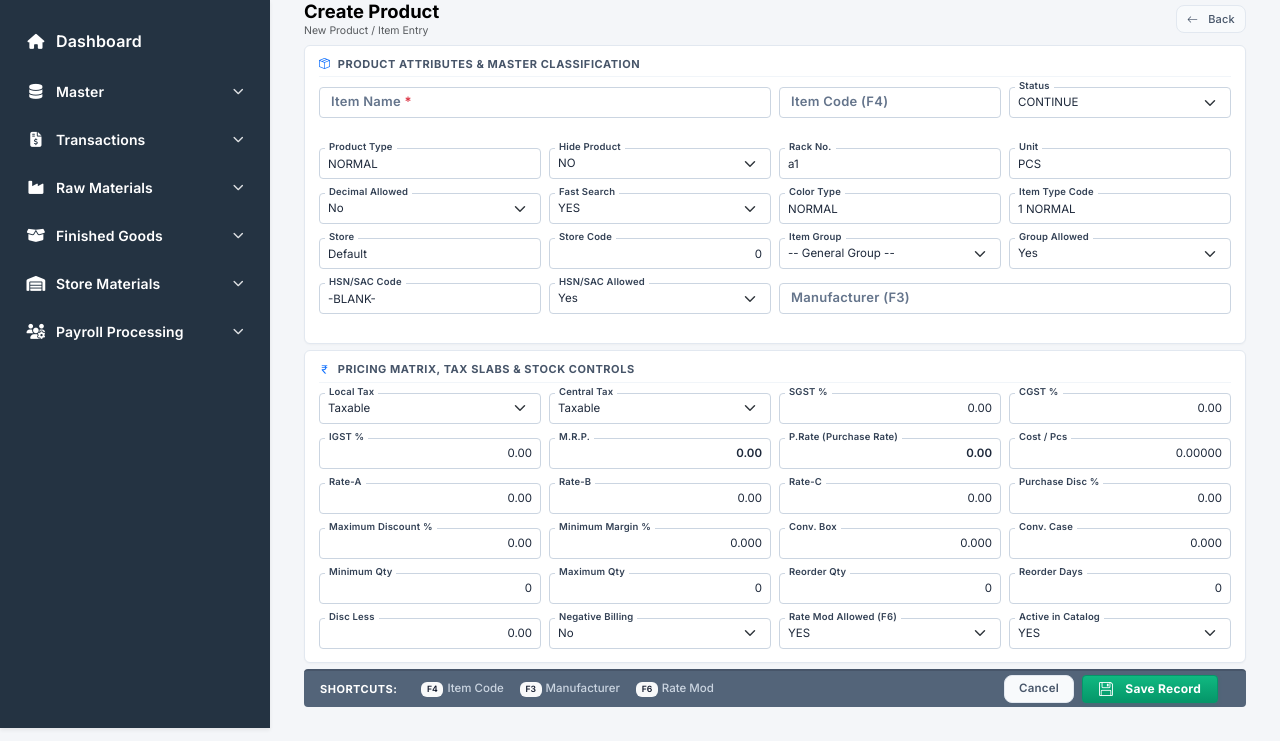
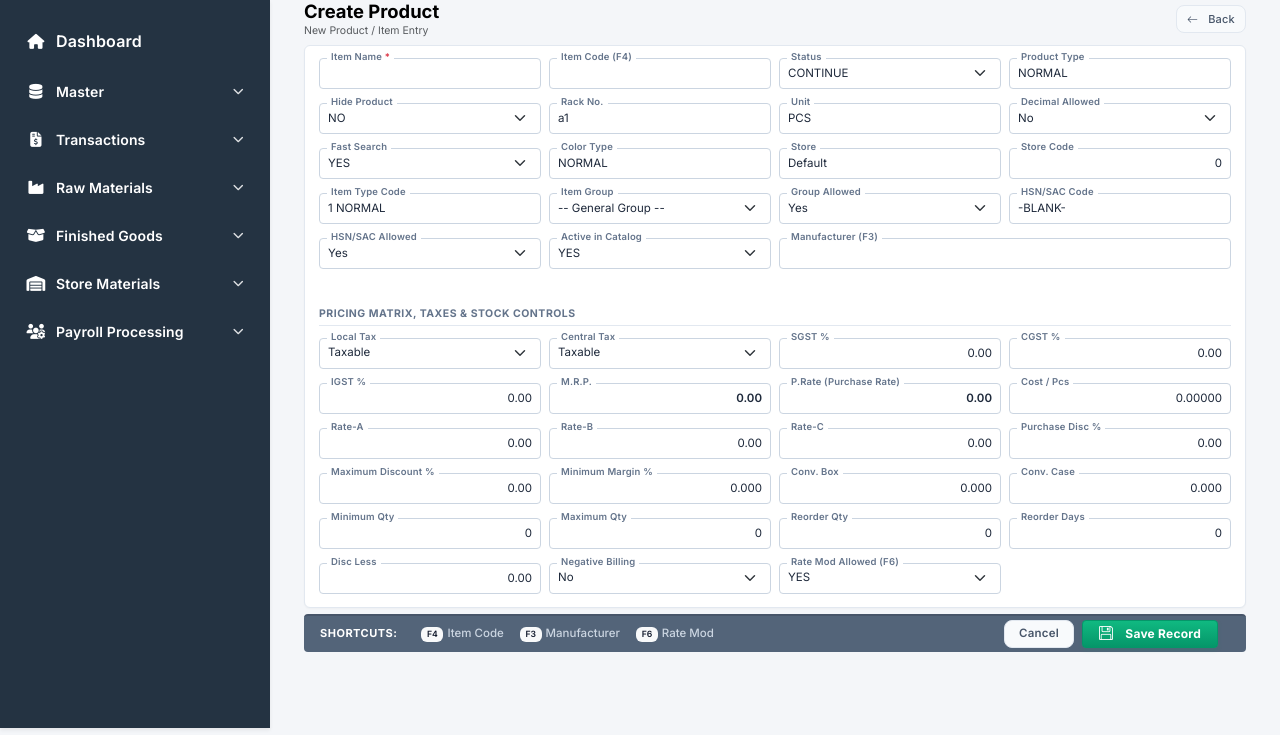
Before and after one commit to AlphaDashboard/alpha-dashboard, a Django app: template dashboard/templates/dashboard/product_item_form.html in a window 1280 px wide. Shown: the part 72-813 px from the top of the page. Run offline with Django 5.2, Linux system fonts and the light colour scheme; the template is opened without the code that fills it: most values are stand-ins (such as "Sample title", 1, 10 or a date in 2020); some libraries are stand-ins or nearby versions.

Commit message:
Align Product Item form to match reference screenshot: unified card, permanent notch labels, and perfect 4-column grid

```diff
--- a/dashboard/templates/dashboard/product_item_form.html
+++ b/dashboard/templates/dashboard/product_item_form.html
@@ -27,7 +27,7 @@
         margin-bottom: 0;
     }
 
-    /* ── Cards matching Screenshot ── */
+    /* ── Card matching Reference Screenshot ── */
     .card {
         border-radius: 6px;
         border: 1px solid #e2e8f0;
@@ -37,18 +37,7 @@
         margin-bottom: 6px !important;
     }
 
-    .section-title {
-        font-size: 11px;
-        font-weight: 700;
-        color: #475569;
-        margin-bottom: 8px;
-        text-transform: uppercase;
-        letter-spacing: 0.05em;
-        border-bottom: 1px solid #f1f5f9;
-        padding-bottom: 4px;
-    }
-
-    /* ── Floating / Notch Label Styling matching Purchase Challan Screenshot ── */
+    /* ── Floating / Notch Label Styling: ALWAYS positioned in the top border notch ── */
     .form-group {
         position: relative;
         margin-bottom: 1px !important;
@@ -57,43 +46,34 @@
     .form-group label.floating-label {
         position: absolute;
         left: 8px;
-        top: 8px;
-        color: #64748b;
-        font-size: 11px;
-        pointer-events: none;
-        transition: 0.15s ease all;
+        top: -6px !important;
+        color: #64748b !important;
+        font-size: 9.5px !important;
+        font-weight: 600 !important;
         background: #ffffff !important;
         padding: 0 4px;
         line-height: 1;
         z-index: 5 !important;
+        pointer-events: none;
+        transition: color 0.15s ease;
     }
 
     .form-group input:focus + label.floating-label,
-    .form-group input:not(:placeholder-shown) + label.floating-label,
-    .form-group select + label.floating-label,
-    .form-group select ~ label.floating-label,
-    .form-group input[readonly] + label.floating-label,
-    .form-group textarea:focus + label.floating-label,
-    .form-group textarea:not(:placeholder-shown) + label.floating-label,
-    .form-group.is-focused label.floating-label,
-    .form-group.has-value label.floating-label {
-        top: -6px !important;
-        left: 6px !important;
-        font-size: 9.5px !important;
-        color: #334155 !important;
-        font-weight: 600 !important;
-        z-index: 5 !important;
+    .form-group select:focus + label.floating-label {
+        color: #2563eb !important;
     }
 
-    /* ── Controls matching Screenshot ── */
+    /* ── Controls matching Reference Screenshot ── */
     .form-control, .form-select {
         height: 31px !important;
+        min-height: 31px !important;
         font-size: 11.5px !important;
         border-radius: 4px !important;
         border: 1px solid #cbd5e1 !important;
         color: #1e293b !important;
         background-color: #ffffff !important;
         padding: 3px 8px !important;
+        box-shadow: none !important;
     }
 
     .form-control:focus, .form-select:focus {
@@ -112,7 +92,7 @@
         padding: 2px 4px;
     }
 
-    /* ── Pinned Bottom Footer Bar matching Screenshot ── */
+    /* ── Pinned Bottom Footer Bar matching Reference Screenshot ── */
     .erp-table-footer-bar {
         height: 38px;
         min-height: 38px;
@@ -149,7 +129,7 @@
         margin-left: 2px;
     }
 
-    /* ── Save Record Button matching Screenshot ── */
+    /* ── Save Record Button matching Reference Screenshot ── */
     .erp-btn-save {
         height: 28px !important;
         line-height: 28px !important;
@@ -181,7 +161,7 @@
 <div class="erp-container-flex">
 
     <!-- ══════════════════════════════════════════════════
-         PAGE HEADER (Matching Screenshot Header Bar)
+         PAGE HEADER (Matching Reference Screenshot)
     ══════════════════════════════════════════════════ -->
     <div class="d-flex justify-content-between align-items-center flex-shrink-0" style="min-height: 36px;">
         <div>
@@ -220,17 +200,13 @@
         {% csrf_token %}
 
         <!-- ══════════════════════════════════════════════════
-             CARD 1: PRODUCT ATTRIBUTES & CLASSIFICATION
-             (4-Column Floating Notch Labels Layout)
+             UNIFIED ERP FORM CARD (Matching Reference Layout)
         ══════════════════════════════════════════════════ -->
         <div class="card flex-shrink-0">
-            <div class="section-title">
-                <i class="bi bi-box-seam me-1 text-primary"></i> Product Attributes &amp; Master Classification
-            </div>
 
-            <!-- ROW 1: Item Name (2 cols) | Item Code | Status -->
+            <!-- ─── ROW 1: Item Name | Item Code (F4) | Status | Product Type ─── -->
             <div class="row g-2">
-                <div class="col-md-6">
+                <div class="col-md-3">
                     <div class="form-group has-value">
                         <input type="text" name="item_name" id="id_item_name" value="{{ form.item_name.value|default:'' }}" required placeholder=" " class="form-control fw-bold text-primary">
                         <label for="id_item_name" class="floating-label">Item Name <span class="text-danger">*</span></label>
@@ -251,16 +227,16 @@
                         <label for="id_status" class="floating-label">Status</label>
                     </div>
                 </div>
-            </div>
-
-            <!-- ROW 2: Product Type | Hide | Rack No | Unit -->
-            <div class="row g-2" style="margin-top: 1px;">
                 <div class="col-md-3">
                     <div class="form-group has-value">
                         <input type="text" name="product_type" id="id_product_type" value="{{ form.product_type.value|default:'NORMAL' }}" placeholder=" " class="form-control">
                         <label for="id_product_type" class="floating-label">Product Type</label>
                     </div>
                 </div>
+            </div>
+
+            <!-- ─── ROW 2: Hide Product | Rack No. | Unit | Decimal Allowed ─── -->
+            <div class="row g-2" style="margin-top: 1px;">
                 <div class="col-md-3">
                     <div class="form-group has-value">
                         <select name="hide" id="id_hide" class="form-select">
@@ -282,10 +258,6 @@
                         <label for="id_unit" class="floating-label">Unit</label>
                     </div>
                 </div>
-            </div>
-
-            <!-- ROW 3: Decimal Allowed | Fast Search | Color Type | Item Type Code -->
-            <div class="row g-2" style="margin-top: 1px;">
                 <div class="col-md-3">
                     <div class="form-group has-value">
                         <select name="decimal_allowed" id="id_decimal_allowed" class="form-select">
@@ -295,6 +267,10 @@
                         <label for="id_decimal_allowed" class="floating-label">Decimal Allowed</label>
                     </div>
                 </div>
+            </div>
+
+            <!-- ─── ROW 3: Fast Search | Color Type | Store | Store Code ─── -->
+            <div class="row g-2" style="margin-top: 1px;">
                 <div class="col-md-3">
                     <div class="form-group has-value">
                         <select name="fast_search" id="id_fast_search" class="form-select">
@@ -312,16 +288,6 @@
                 </div>
                 <div class="col-md-3">
                     <div class="form-group has-value">
-                        <input type="text" name="item_type_code" id="id_item_type_code" value="{{ form.item_type_code.value|default:'1 NORMAL' }}" placeholder=" " class="form-control">
-                        <label for="id_item_type_code" class="floating-label">Item Type Code</label>
-                    </div>
-                </div>
-            </div>
-
-            <!-- ROW 4: Store | Store Code | Item Group | Group Allowed -->
-            <div class="row g-2" style="margin-top: 1px;">
-                <div class="col-md-3">
-                    <div class="form-group has-value">
                         <input type="text" name="store" id="id_store" value="{{ form.store.value|default:'Default' }}" placeholder=" " class="form-control">
                         <label for="id_store" class="floating-label">Store</label>
                     </div>
@@ -330,6 +296,16 @@
                     <div class="form-group has-value">
                         <input type="number" name="store_code" id="id_store_code" value="{{ form.store_code.value|default:0 }}" placeholder=" " class="form-control text-end">
                         <label for="id_store_code" class="floating-label">Store Code</label>
+                    </div>
+                </div>
+            </div>
+
+            <!-- ─── ROW 4: Item Type Code | Item Group | Group Allowed | HSN/SAC Code ─── -->
+            <div class="row g-2" style="margin-top: 1px;">
+                <div class="col-md-3">
+                    <div class="form-group has-value">
+                        <input type="text" name="item_type_code" id="id_item_type_code" value="{{ form.item_type_code.value|default:'1 NORMAL' }}" placeholder=" " class="form-control">
+                        <label for="id_item_type_code" class="floating-label">Item Type Code</label>
                     </div>
                 </div>
                 <div class="col-md-3">
@@ -352,16 +328,16 @@
                         <label for="id_group_allowed" class="floating-label">Group Allowed</label>
                     </div>
                 </div>
-            </div>
-
-            <!-- ROW 5: HSN/SAC Code | HSN/SAC Allowed | Manufacturer (F3) -->
-            <div class="row g-2" style="margin-top: 1px;">
                 <div class="col-md-3">
                     <div class="form-group has-value">
                         <input type="text" name="hsn_sac_code" id="id_hsn_sac_code" value="{{ form.hsn_sac_code.value|default:'-BLANK-' }}" placeholder=" " class="form-control">
                         <label for="id_hsn_sac_code" class="floating-label">HSN/SAC Code</label>
                     </div>
                 </div>
+            </div>
+
+            <!-- ─── ROW 5: HSN/SAC Allowed | Active in Catalog | Manufacturer (F3) ─── -->
+            <div class="row g-2" style="margin-top: 1px;">
                 <div class="col-md-3">
                     <div class="form-group has-value">
                         <select name="hsn_sac_allowed" id="id_hsn_sac_allowed" class="form-select">
@@ -371,6 +347,15 @@
                         <label for="id_hsn_sac_allowed" class="floating-label">HSN/SAC Allowed</label>
                     </div>
                 </div>
+                <div class="col-md-3">
+                    <div class="form-group has-value">
+                        <select name="is_active" id="id_is_active" class="form-select">
+                            <option value="True" {% if form.is_active.value != False %}selected{% endif %}>YES</option>
+                            <option value="False" {% if form.is_active.value == False %}selected{% endif %}>NO</option>
+                        </select>
+                        <label for="id_is_active" class="floating-label">Active in Catalog</label>
+                    </div>
+                </div>
                 <div class="col-md-6">
                     <div class="form-group has-value">
                         <input type="text" name="manufacturer" id="id_manufacturer" value="{{ form.manufacturer.value|default:'' }}" placeholder=" " class="form-control">
@@ -378,18 +363,17 @@
                     </div>
                 </div>
             </div>
-        </div>
 
-        <!-- ══════════════════════════════════════════════════
-             CARD 2: PRICING, TAXES & INVENTORY PARAMETERS
-             (4-Column Floating Notch Labels Layout)
-        ══════════════════════════════════════════════════ -->
-        <div class="card flex-shrink-0">
-            <div class="section-title">
-                <i class="bi bi-currency-rupee me-1 text-primary"></i> Pricing Matrix, Tax Slabs &amp; Stock Controls
+            <!-- ─── SECTION DIVIDER: Pricing Matrix, Tax Slabs & Stock Controls ─── -->
+            <div class="row g-2 my-2">
+                <div class="col-12">
+                    <div style="font-size: 10.5px; font-weight: 700; color: #64748b; text-transform: uppercase; letter-spacing: 0.5px; border-bottom: 1px solid #e2e8f0; padding-bottom: 3px;">
+                        Pricing Matrix, Taxes &amp; Stock Controls
+                    </div>
+                </div>
             </div>
 
-            <!-- ROW 1: Local Tax | Central Tax | SGST % | CGST % -->
+            <!-- ─── ROW 6: Local Tax | Central Tax | SGST % | CGST % ─── -->
             <div class="row g-2">
                 <div class="col-md-3">
                     <div class="form-group has-value">
@@ -425,7 +409,7 @@
                 </div>
             </div>
 
-            <!-- ROW 2: IGST % | M.R.P. | P.Rate | Cost Per Piece -->
+            <!-- ─── ROW 7: IGST % | M.R.P. | P.Rate (Purchase Rate) | Cost / Pcs ─── -->
             <div class="row g-2" style="margin-top: 1px;">
                 <div class="col-md-3">
                     <div class="form-group has-value">
@@ -453,7 +437,7 @@
                 </div>
             </div>
 
-            <!-- ROW 3: Rate-A | Rate-B | Rate-C | Purchase Discount % -->
+            <!-- ─── ROW 8: Rate-A | Rate-B | Rate-C | Purchase Disc % ─── -->
             <div class="row g-2" style="margin-top: 1px;">
                 <div class="col-md-3">
                     <div class="form-group has-value">
@@ -481,7 +465,7 @@
                 </div>
             </div>
 
-            <!-- ROW 4: Max Discount % | Min Margin % | Conv.Box | Conv.Case -->
+            <!-- ─── ROW 9: Maximum Discount % | Minimum Margin % | Conv. Box | Conv. Case ─── -->
             <div class="row g-2" style="margin-top: 1px;">
                 <div class="col-md-3">
                     <div class="form-group has-value">
@@ -509,7 +493,7 @@
                 </div>
             </div>
 
-            <!-- ROW 5: Min Qty | Max Qty | Reorder Qty | Reorder Days -->
+            <!-- ─── ROW 10: Minimum Qty | Maximum Qty | Reorder Qty | Reorder Days ─── -->
             <div class="row g-2" style="margin-top: 1px;">
                 <div class="col-md-3">
                     <div class="form-group has-value">
@@ -537,7 +521,7 @@
                 </div>
             </div>
 
-            <!-- ROW 6: Disc Less | Negative Billing | Rate Mod (F6) | Active Status -->
+            <!-- ─── ROW 11: Disc Less | Negative Billing | Rate Mod Allowed (F6) ─── -->
             <div class="row g-2" style="margin-top: 1px;">
                 <div class="col-md-3">
                     <div class="form-group has-value">
@@ -563,20 +547,13 @@
                         <label for="id_rate_mod_allowed" class="floating-label">Rate Mod Allowed (F6)</label>
                     </div>
                 </div>
-                <div class="col-md-3">
-                    <div class="form-group has-value">
-                        <select name="is_active" id="id_is_active" class="form-select">
-                            <option value="True" {% if form.is_active.value != False %}selected{% endif %}>YES</option>
-                            <option value="False" {% if form.is_active.value == False %}selected{% endif %}>NO</option>
-                        </select>
-                        <label for="id_is_active" class="floating-label">Active in Catalog</label>
-                    </div>
-                </div>
+                <div class="col-md-3"></div>
             </div>
+
         </div>
 
         <!-- ══════════════════════════════════════════════════
-             PINNED BOTTOM FOOTER BAR (Matching Screenshot Footer)
+             PINNED BOTTOM FOOTER BAR (Matching Reference Screenshot)
         ══════════════════════════════════════════════════ -->
         <div class="erp-table-footer-bar">
             <div class="d-flex align-items-center justify-content-between w-100 px-3">
@@ -602,27 +579,3 @@
     </form>
 </div>
 {% endblock %}
-
-{% block extra_js %}
-<script>
-document.addEventListener('DOMContentLoaded', function () {
-    // Notch / Floating label dynamic listener
-    function toggleFloat(el) {
-        const grp = el.closest('.form-group');
-        if (!grp) return;
-        if (el.tagName === 'SELECT' || (el.value && el.value.toString().trim() !== '')) {
-            grp.classList.add('has-value');
-        } else {
-            grp.classList.remove('has-value');
-        }
-    }
-
-    document.querySelectorAll('.form-group input, .form-group select').forEach(el => {
-        toggleFloat(el);
-        el.addEventListener('input', () => toggleFloat(el));
-        el.addEventListener('change', () => toggleFloat(el));
-        el.addEventListener('blur', () => toggleFloat(el));
-    });
-});
-</script>
-{% endblock %}
```
